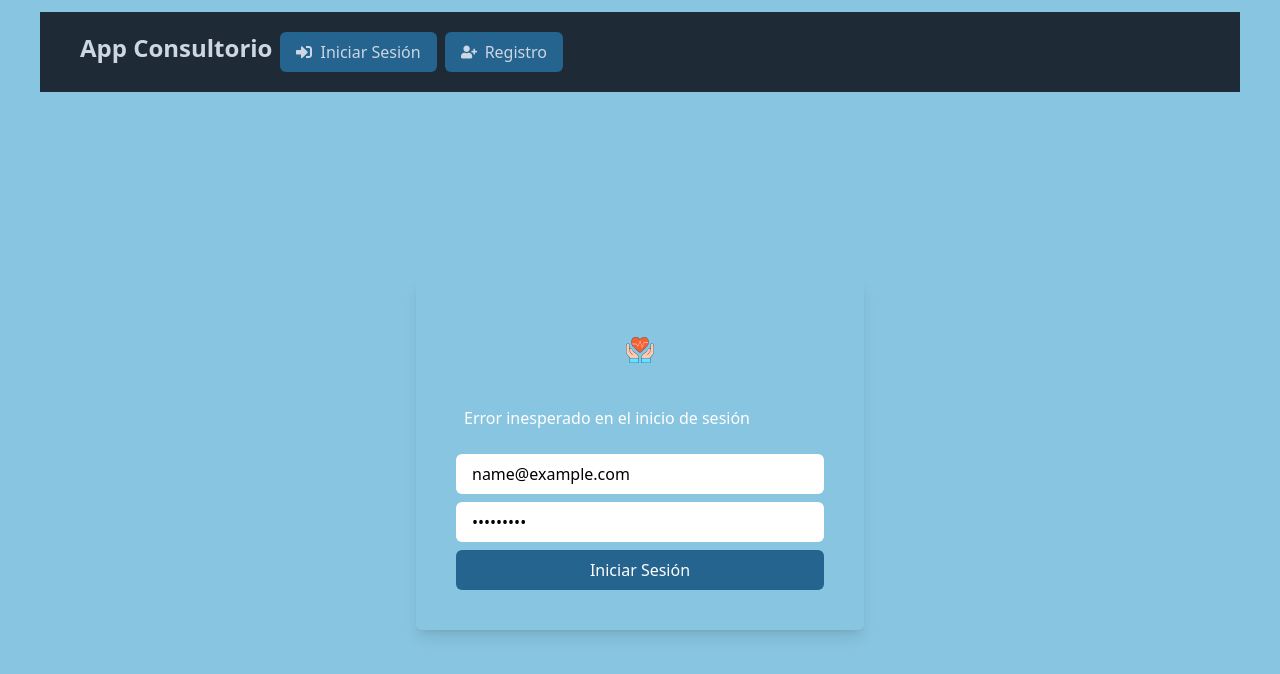
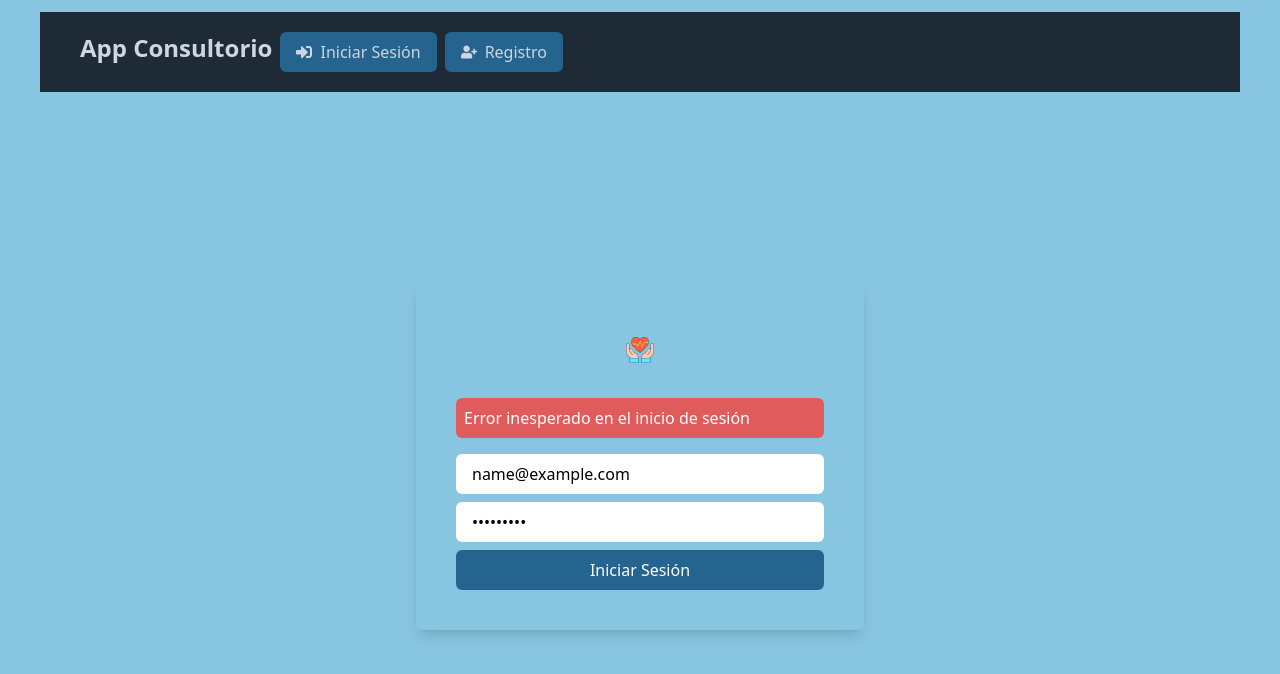
Before and after one commit to xmarchena50072-ufide/medi-app, a React (Vite) app in the folder client/: page /login in a window 1280 px wide. Both pictures are taken after typing "name@example.com", "Sample123" into the empty fields and a click on the button "Iniciar Sesión". Shown: the top 674 px of the page. Built offline with nearby package versions, Linux system fonts and the light colour scheme; no server answers.

Commit message:
Actualizar estilo de mensaje de error

```diff
--- a/client/src/pages/LoginPage.jsx
+++ b/client/src/pages/LoginPage.jsx
@@ -25,7 +25,7 @@ function LoginPage() {
           <img src="/src/assets/corazon.svg" alt={t('loginPage.logoAlt')} className="w-16 h-16" />
         </div>
         {signinErrors.length > 0 && (
-          <div className="bg-red-600 text-white p-2 mb-4 rounded-md">
+          <div className="bg-red text-white p-2 mb-4 rounded-md">
             {signinErrors.map((error, i) => (
               <div key={i}>{error}</div>
             ))}
```
